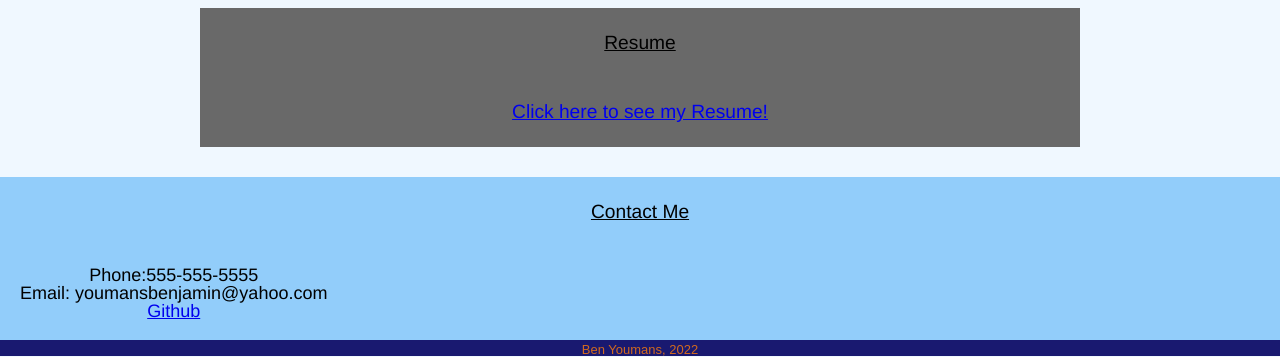
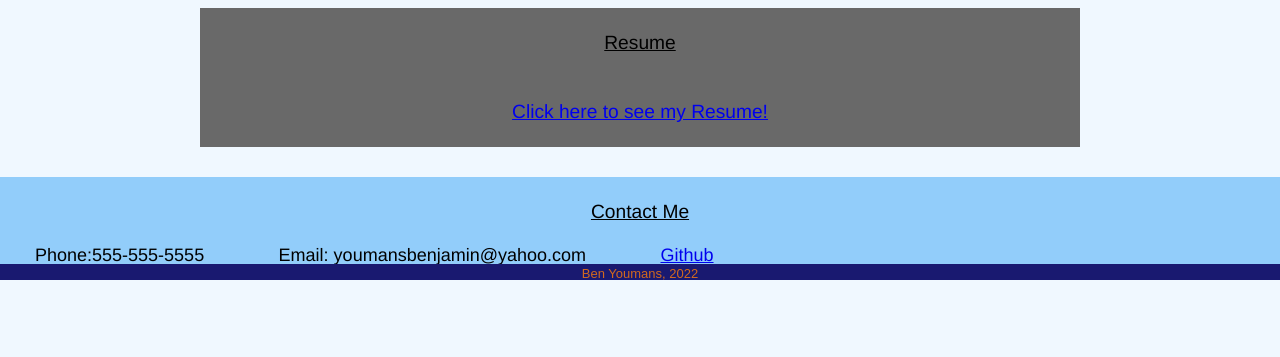
Before and after one commit to BwemjamminToucans/module-2-challenge, a plain HTML site: page index.html in a window 1280 px wide. Shown: the part 1477-1834 px from the top of the page. After the commit the page ends 1758 px from the top, so only its background shows below. Drawn offline with Linux system fonts and the light colour scheme; a script that the page names is missing.

Commit message:
fixed nav bar pseudoclass always displaying

```diff
--- a/assets/css/style.css
+++ b/assets/css/style.css
@@ -43,14 +43,14 @@ body {
 }
 
 .navbar a:hover {
-    background-color: whitesmoke;
-    color: black;
+    background-color: lavender;
+    color: deeppink;
     border-radius: 50px;
 }
 
-.navbar a.active {
-    background-color: lavender;
-    color: deeppink;
+.navbar a:active {
+    background-color: whitesmoke;
+    color: black;
 }
 
 .welcome {
@@ -120,7 +120,7 @@ aside {
     border-radius: 10px
  }
 
- .container {
+.container {
     margin-left: auto;
     margin-right: auto;
     display: block;
@@ -129,7 +129,7 @@ aside {
     max-width: 100%;
   }
 
-  .java-overlay, .api-overlay, .react-overlay {
+.java-overlay, .api-overlay, .react-overlay {
     position: absolute;
     bottom: 0;
     background: rgb(0, 0, 0);
@@ -146,7 +146,8 @@ aside {
 
   .container:hover .java-overlay, .api-overlay, .react-overlay {
     opacity: 1;
-  }
+}
+
 
 .resume {
     background-color: dimgray;
@@ -154,12 +155,12 @@ aside {
 }
 
 
-#id_contact {
+#id_contact li {
     padding: 20px 20px;
-    display: flex;
+    margin: 10px 15px 10px 15px;
+    display: block;
     display: inline;
     font-size: large;
-    float: inline-start;
     text-align: center;
 }
 
```
